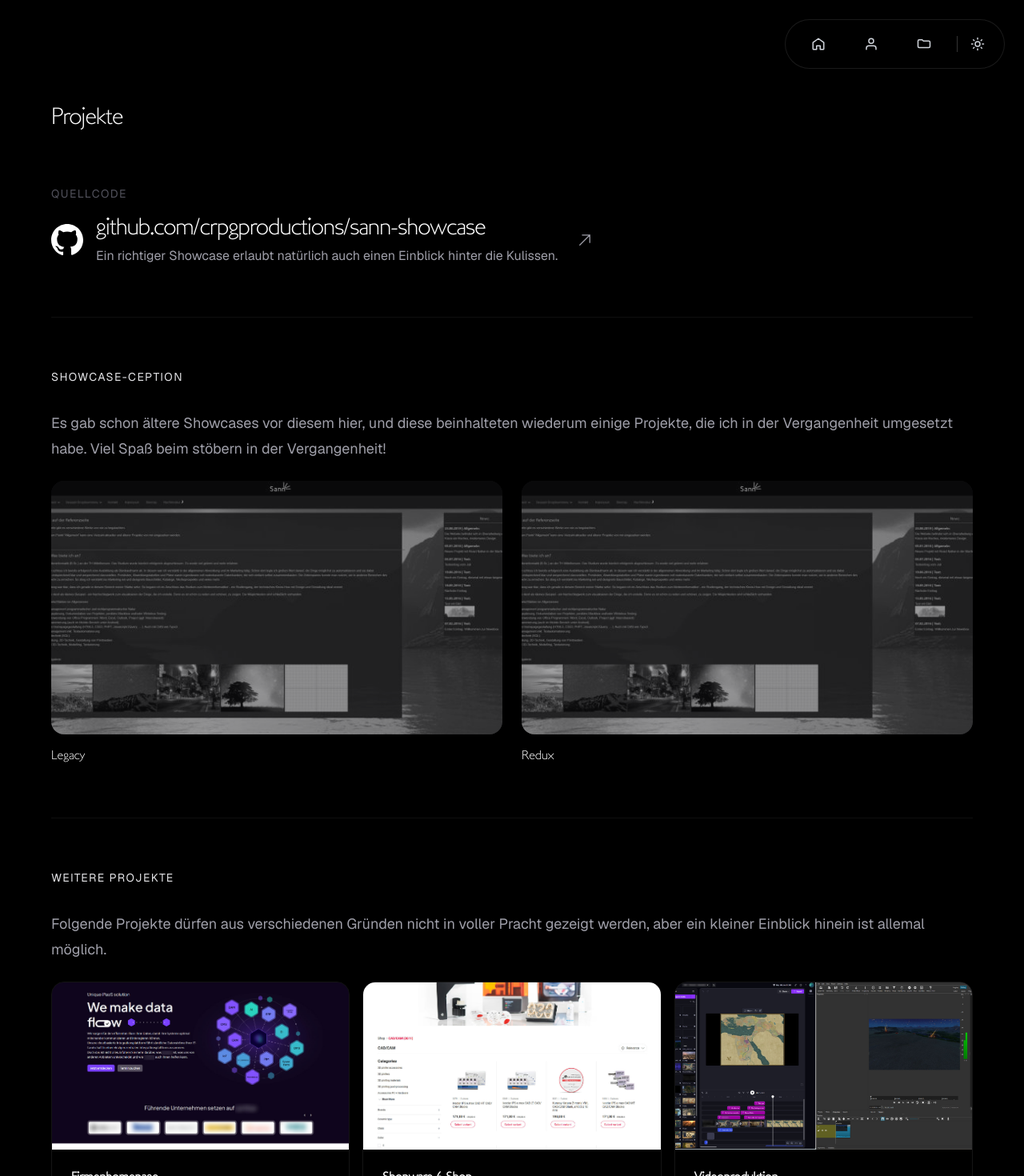
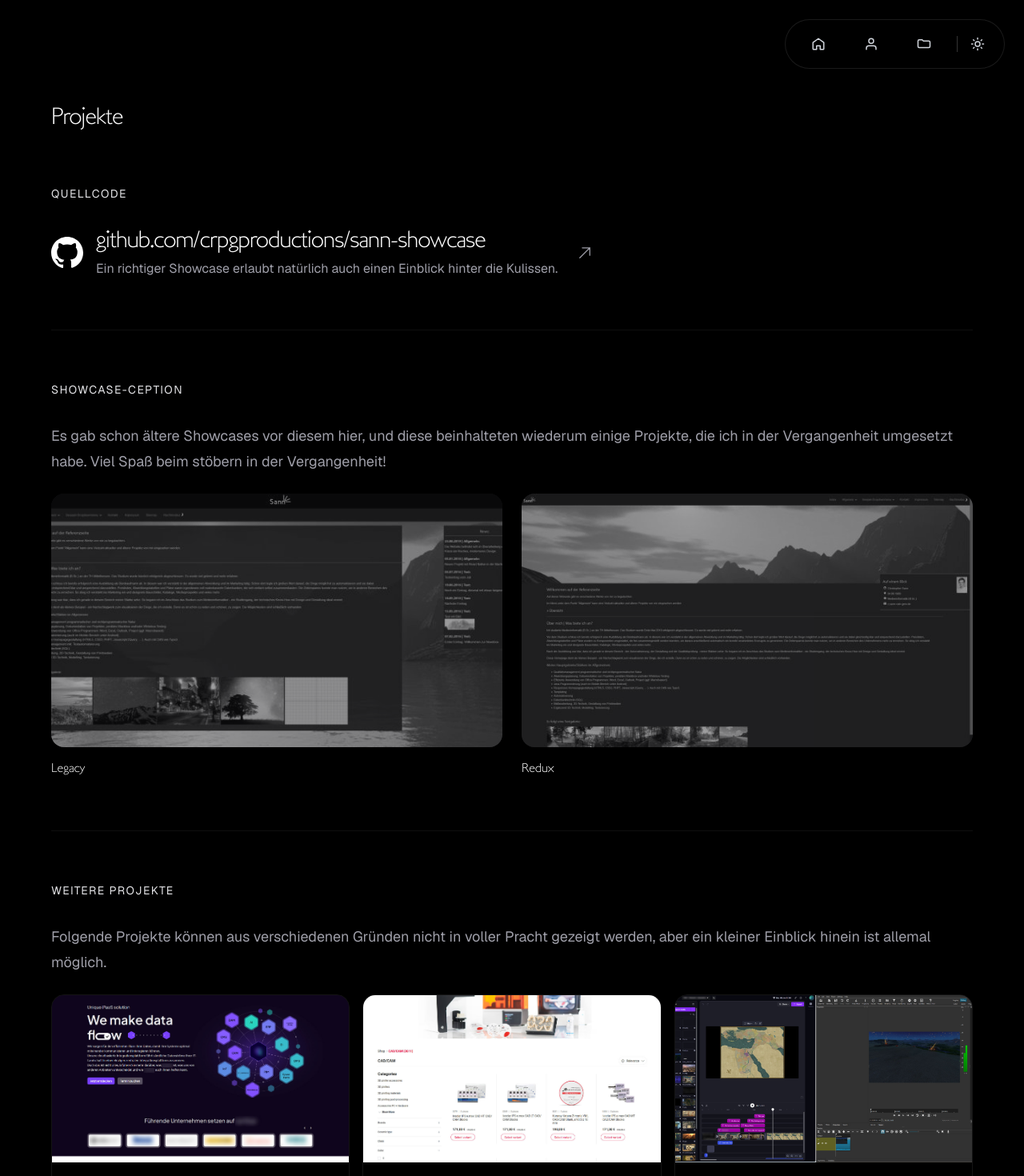
Before and after one commit to crpgproductions/sann-showcase, a Next.js app: page /projects in a window 1280 px wide. Shown: the top 1470 px of the page at 80% size. Built offline with nearby package versions, Linux system fonts and the light colour scheme.

Commit message:
fix: wording and image

```diff
--- a/app/projects/page.tsx
+++ b/app/projects/page.tsx
@@ -39,7 +39,8 @@ export default function Projects() {
 
 
       <section className="w-full py-16 border-b border-black/[.06] dark:border-white/[.06]">
-        <p className="text-sm uppercase tracking-widest text-zinc-400 dark:text-zinc-600 mb-4">Quellcode</p>
+        <p className="text-sm uppercase tracking-widest text-zinc-800 dark:text-zinc-200 mb-8">Quellcode</p>
+
         <a
           href="https://github.com/crpgproductions/sann-showcase"
           target="_blank"
@@ -123,7 +124,7 @@ export default function Projects() {
       <section className="w-full py-16">
         <p className="text-sm uppercase tracking-widest text-zinc-800 dark:text-zinc-200 mb-8">Weitere Projekte</p>
         <p className="my-6 w-full text-lg leading-8 text-zinc-600 dark:text-zinc-400">
-          Folgende Projekte dürfen aus verschiedenen Gründen nicht in voller Pracht gezeigt werden, aber ein kleiner Einblick hinein ist allemal möglich.
+          Folgende Projekte können aus verschiedenen Gründen nicht in voller Pracht gezeigt werden, aber ein kleiner Einblick hinein ist allemal möglich.
         </p>
 
         <div className="grid grid-cols-1 sm:grid-cols-2 lg:grid-cols-3 gap-4">
```
Also changed, not shown: public/images/redux.jpg.
